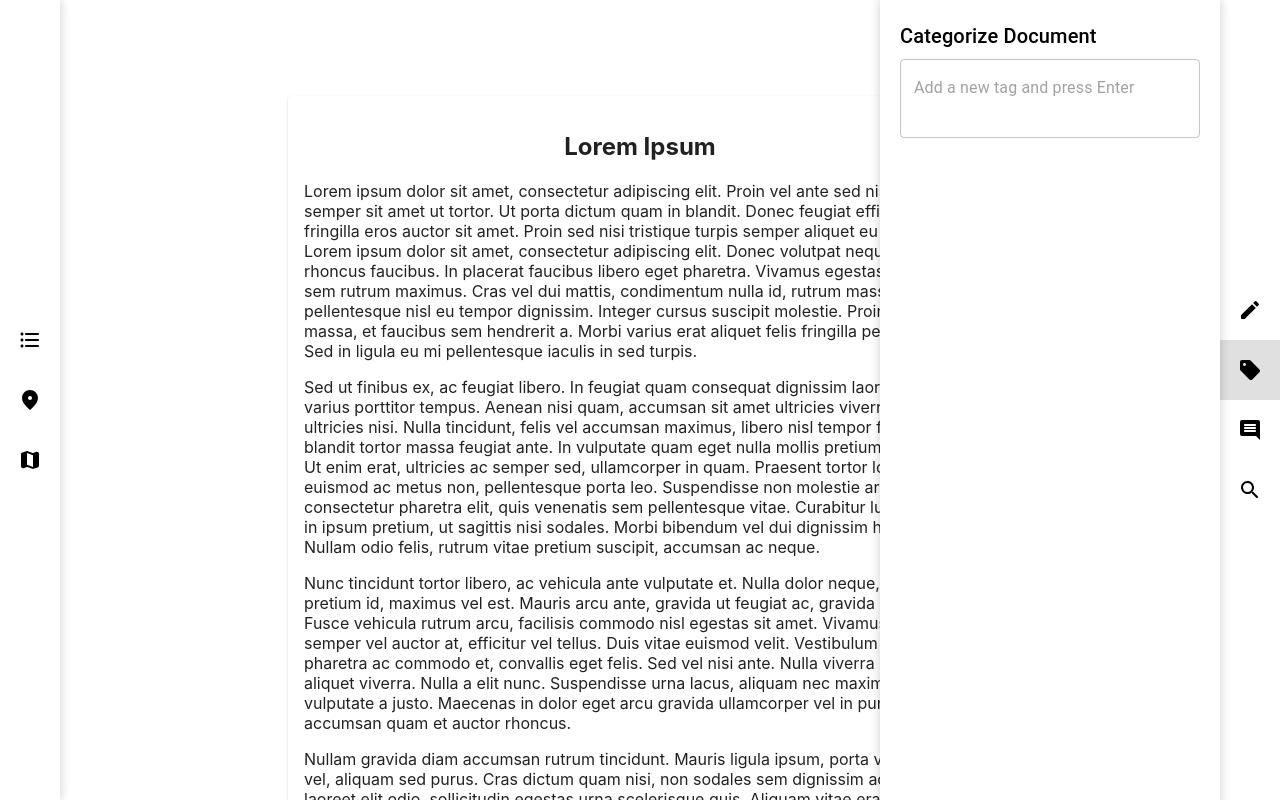
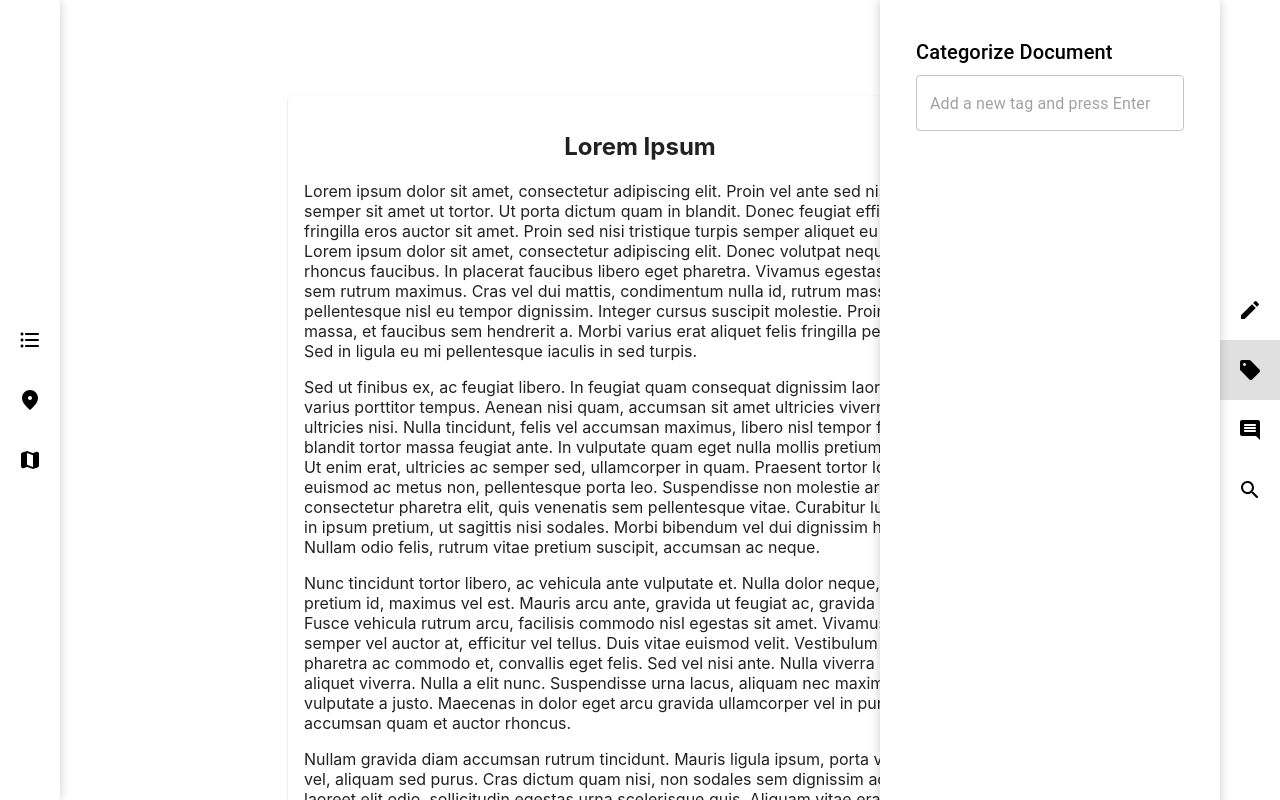
Before and after one commit to matthewdutton1983/sidebar-app, a React (Create React App) app: page / in a window 1280 px wide. Both pictures are taken after a click on the element 1250 px from the left and 370 px from the top of the page. Shown: the top 800 px of the page. Built offline with nearby package versions, Linux system fonts and the light colour scheme; the HTML template or start-up script is replaced by a standard one.

Commit message:
Added initial tags functionality

```diff
--- /dev/null
+++ b/src/components/Classification/Classification.js
@@ -0,0 +1,39 @@
+import { useState } from "react";
+import { Chip, TextField, Typography } from '@mui/material';
+import './Classification.styles.css';
+
+export const Classification = ({ tags, onAddTag, onDeleteTag }) => {
+  const [inputValue, setInputValue] = useState('');
+
+  const handleKeyDown = (event) => {
+    if (event.key === 'Enter' && inputValue.trim() !== '') {
+      onAddTag(inputValue.trim());
+      setInputValue('');
+    }
+  };
+
+  return (
+    <div className='classification'>
+      <Typography variant='h6' gutterBottom>
+        Categorize Document
+      </Typography>
+      <TextField
+        value={inputValue}
+        onChange={(event) => setInputValue(event.target.value)}
+        onKeyDown={handleKeyDown}
+        placeholder='Add a new tag and press Enter'
+        fullWidth
+      />
+      <div className='chips-container'>
+        {tags.map((tag, index) => (
+          <Chip
+            className='chip'
+            key={index}
+            label={tag}
+            onDelete={() => onDeleteTag(tag)}
+          />
+        ))}
+      </div>
+    </div>
+  );
+};
--- /dev/null
+++ b/src/components/Classification/Classification.styles.css
@@ -0,0 +1,15 @@
+.classification {
+  padding: 1rem;
+}
+
+.chips-container {
+  display: flex;
+  flex-wrap: wrap;
+  list-style: none;
+  margin: 0;
+  padding: 0;
+}
+
+.chip {
+  margin: 1rem 1rem 0 0;
+}
--- a/src/components/Toolbar/Toolbar.js
+++ b/src/components/Toolbar/Toolbar.js
@@ -1,7 +1,7 @@
 import { useState } from 'react';
 import { AnnotationPanel } from '../Annotation/Annotation';
+import { Classification } from '../Classification/Classification';
 import { Comment } from '../Comments/Comments';
-import { TextField, Typography } from '@mui/material';
 import './Toolbar.styles.css';
 
 export const Toolbar = ({
@@ -12,35 +12,33 @@ export const Toolbar = ({
   comments,
 }) => {
   const [activeTool, setActiveTool] = useState(null);
+  const [tags, setTags] = useState([]);
 
-  const handleToolClick = (tool) => {
+    const handleToolClick = (tool) => {
     setActiveTool(activeTool === tool ? null : tool);
+  };
+
+  const handleAddTag = (tag) => {
+    setTags([...tags, tag]);
+  };
+
+  const handleDeleteTag = (tagToDelete) => {
+    setTags(tags.filter((tag) => tag !== tagToDelete));
   };
 
   const renderPanelContent = () => {
     if (!activeTool) return null;
 
     if (activeTool.name === 'Annotate') {
-      return <AnnotationPanel annotations={annotations} onDeleteAnnotation={onDeleteAnnotation}/>
+      return (<AnnotationPanel annotations={annotations} onDeleteAnnotation={onDeleteAnnotation}/>);
     };
 
     if (activeTool.name ==='Tags') {
-      return (
-        <div className='tags'>
-          <Typography variant='h6' gutterBottom>
-            Categorize Document
-          </Typography>
-          <TextField
-            placeholder='Add a new tag and press Enter'
-            fullWidth
-            multiline
-          />
-        </div>
-      );
+      return (<Classification tags={tags} onAddTag={handleAddTag} onDeleteTag={handleDeleteTag}/>);
     };
 
     if (activeTool.name ==='Comments') {
-      return <Comment comments={comments}/>
+      return (<Comment comments={comments}/>);
     };
 
     return activeTool.panel;
```
Also changed, not shown: src/components/Classification/useClassification.js (added).
